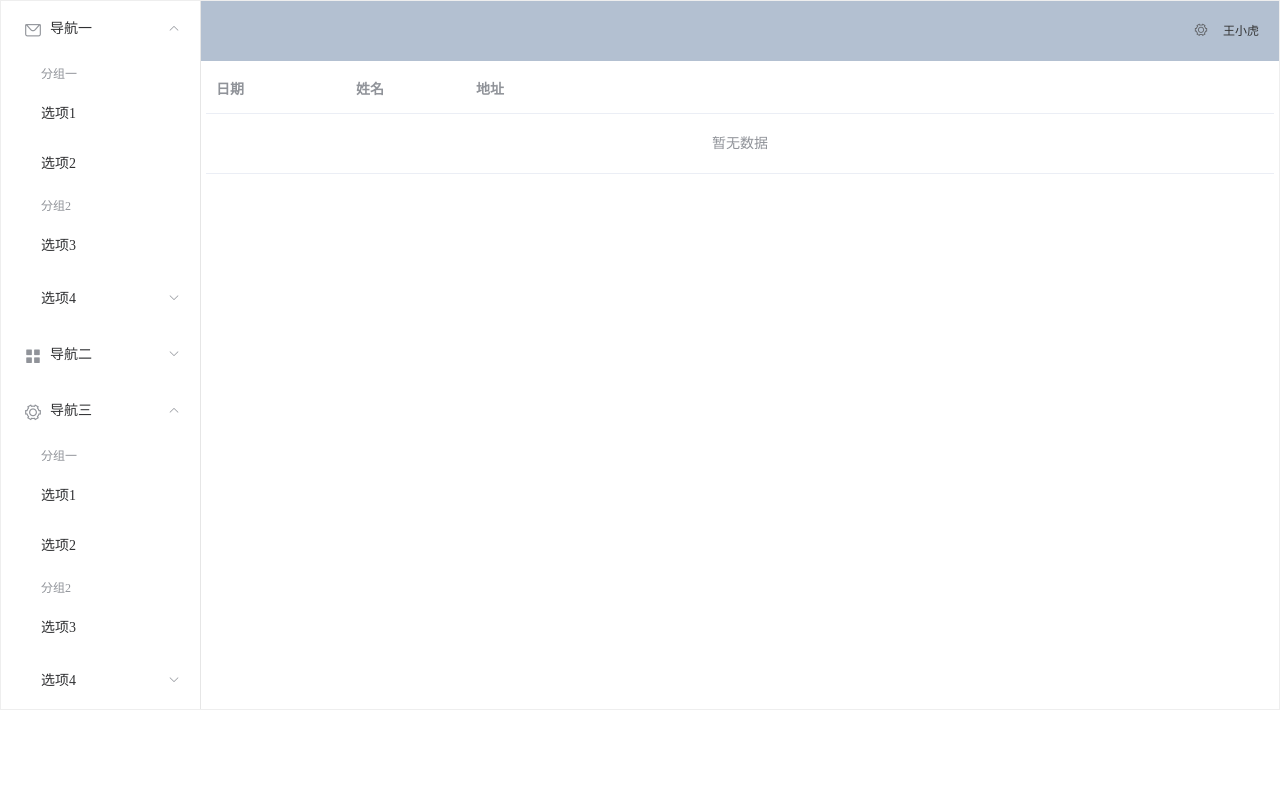
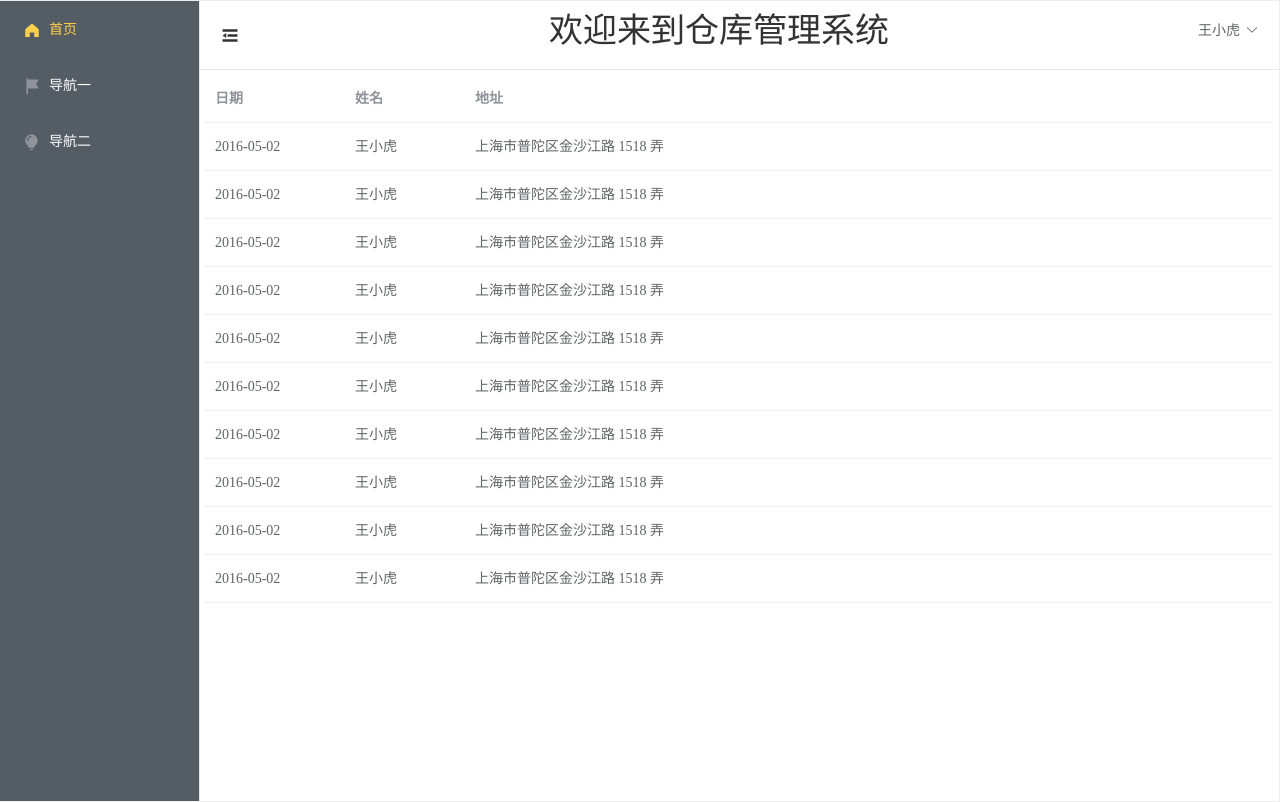
Before and after one commit to zyd806094224/WmsWeb, a Vue app: page /Index in a window 1280 px wide. Built offline with nearby package versions, Linux system fonts and the light colour scheme.

Commit message:
管理系统页面简化、导航栏伸缩能力、父子组件之间传值

```diff
--- a/src/components/Aside.vue
+++ b/src/components/Aside.vue
@@ -1,57 +1,38 @@
 <template>
-  <el-menu :default-openeds="['1', '3']">
-    <el-submenu index="1">
-      <template slot="title"><i class="el-icon-message"></i>导航一</template>
-      <el-menu-item-group>
-        <template slot="title">分组一</template>
-        <el-menu-item index="1-1">选项1</el-menu-item>
-        <el-menu-item index="1-2">选项2</el-menu-item>
-      </el-menu-item-group>
-      <el-menu-item-group title="分组2">
-        <el-menu-item index="1-3">选项3</el-menu-item>
-      </el-menu-item-group>
-      <el-submenu index="1-4">
-        <template slot="title">选项4</template>
-        <el-menu-item index="1-4-1">选项4-1</el-menu-item>
-      </el-submenu>
-    </el-submenu>
-    <el-submenu index="2">
-      <template slot="title"><i class="el-icon-menu"></i>导航二</template>
-      <el-menu-item-group>
-        <template slot="title">分组一</template>
-        <el-menu-item index="2-1">选项1</el-menu-item>
-        <el-menu-item index="2-2">选项2</el-menu-item>
-      </el-menu-item-group>
-      <el-menu-item-group title="分组2">
-        <el-menu-item index="2-3">选项3</el-menu-item>
-      </el-menu-item-group>
-      <el-submenu index="2-4">
-        <template slot="title">选项4</template>
-        <el-menu-item index="2-4-1">选项4-1</el-menu-item>
-      </el-submenu>
-    </el-submenu>
-    <el-submenu index="3">
-      <template slot="title"><i class="el-icon-setting"></i>导航三</template>
-      <el-menu-item-group>
-        <template slot="title">分组一</template>
-        <el-menu-item index="3-1">选项1</el-menu-item>
-        <el-menu-item index="3-2">选项2</el-menu-item>
-      </el-menu-item-group>
-      <el-menu-item-group title="分组2">
-        <el-menu-item index="3-3">选项3</el-menu-item>
-      </el-menu-item-group>
-      <el-submenu index="3-4">
-        <template slot="title">选项4</template>
-        <el-menu-item index="3-4-1">选项4-1</el-menu-item>
-      </el-submenu>
-    </el-submenu>
+  <el-menu style="height: 100vh" default-active="/Home"
+           background-color="#545c64"
+           text-color="#fff"
+           active-text-color="#ffd04b"
+           :collapse="isCollapse"
+           :collapse-transition="false"
+  >
+    <el-menu-item index="/Home">
+      <i class="el-icon-s-home"></i>
+      <span slot="title">首页</span>
+    </el-menu-item>
+
+    <el-menu-item index="/One">
+      <i class="el-icon-s-flag"></i>
+      <span slot="title">导航一</span>
+    </el-menu-item>
+
+    <el-menu-item index="/Two">
+      <i class="el-icon-s-opportunity"></i>
+      <span slot="title">导航二</span>
+    </el-menu-item>
   </el-menu>
 </template>
 
 <script>
 export default {
   // eslint-disable-next-line vue/multi-word-component-names
-  name: "Aside"
+  name: "Aside",
+  data() {
+    return {}
+  },
+  props: {
+    isCollapse: Boolean
+  }
 }
 </script>
 
--- a/src/components/Header.vue
+++ b/src/components/Header.vue
@@ -1,20 +1,40 @@
 <template>
-<div>
+<div style="display: flex;line-height: 60px;">
+  <div style="margin-top: 8px;cursor: pointer;">
+    <i :class="icon" style="font-size: 20px" @click="collapse"></i>
+  </div>
+  <div style="flex: 1;text-align: center;font-size: 34px;">
+    <span>欢迎来到仓库管理系统</span>
+  </div>
   <el-dropdown>
-    <i class="el-icon-setting" style="margin-right: 15px"></i>
+    <span>王小虎</span>
+    <i class="el-icon-arrow-down" style="margin-left: 5px"></i>
     <el-dropdown-menu slot="dropdown">
-      <el-dropdown-item>查看</el-dropdown-item>
-      <el-dropdown-item>新增</el-dropdown-item>
-      <el-dropdown-item>删除</el-dropdown-item>
+      <el-dropdown-item @click.native="toUser">个人资料</el-dropdown-item>
+      <el-dropdown-item @click.native="logout">退出登录</el-dropdown-item>
     </el-dropdown-menu>
   </el-dropdown>
-  <span>王小虎</span>
 </div>
 </template>
 
 <script>
 export default {
-  name: "Header"
+  // eslint-disable-next-line vue/multi-word-component-names
+  name: "Header",
+  props:{
+    icon:String
+  },
+  methods:{
+    toUser(){
+
+    },
+    logout(){
+
+    },
+    collapse(){
+      this.$emit('doCollapse')
+    }
+  }
 }
 </script>
 
--- a/src/components/Index.vue
+++ b/src/components/Index.vue
@@ -1,13 +1,14 @@
 <template>
   <el-container style="height: 100%; border: 1px solid #eee">
-    <el-aside width="200px" style="background-color: rgb(238, 241, 246);height: 100%">
-      <Aside></Aside>
+    <el-aside :width="aside_width" style="background-color: rgb(238, 241, 246);height: 100%;margin-left: -1px">
+      <Aside :isCollapse="isCollapse"></Aside>
     </el-aside>
     <el-container style="height: 100%;">
-      <el-header style="text-align: right; font-size: 12px">
-        <Header></Header>
+      <el-header
+          style="text-align: right; font-size: 12px;height: 100%;border-bottom: rgba(168,168,168,0.3) 1px solid;">
+        <Header @doCollapse="doCollapse" :icon="icon"></Header>
       </el-header>
-      <el-main>
+      <el-main style="height: 100%">
         <Main></Main>
       </el-main>
     </el-container>
@@ -18,18 +19,30 @@
 import Aside from "@/components/Aside";
 import Header from "@/components/Header";
 import Main from "@/components/Main";
+
 export default {
   // eslint-disable-next-line vue/multi-word-component-names
   name: "Index",
   components: {Main, Header, Aside},
   data() {
-    const item = {
-      date: '2016-05-02',
-      name: '王小虎',
-      address: '上海市普陀区金沙江路 1518 弄'
-    };
     return {
-      tableData: Array(10).fill(item)
+      isCollapse: false,
+      aside_width: '200px',
+      icon: 'el-icon-s-fold'
+    }
+  },
+  methods: {
+    doCollapse() {
+      console.log('doCollapse')
+      // eslint-disable-next-line vue/no-mutating-props
+      this.isCollapse = !this.isCollapse
+      if (!this.isCollapse) {//展开状态
+        this.aside_width = '200px'
+        this.icon = 'el-icon-s-fold'
+      } else {//折叠状态
+        this.aside_width = '64px'
+        this.icon = 'el-icon-s-unfold'
+      }
     }
   }
 }
@@ -37,7 +50,6 @@ export default {
 
 <style scoped>
 .el-header {
-  background-color: #B3C0D1;
   color: #333;
   line-height: 60px;
 }
--- a/src/components/Main.vue
+++ b/src/components/Main.vue
@@ -11,7 +11,18 @@
 
 <script>
 export default {
-  name: 'Main'
+  // eslint-disable-next-line vue/multi-word-component-names
+  name: 'Main',
+  data() {
+    const item = {
+      date: '2016-05-02',
+      name: '王小虎',
+      address: '上海市普陀区金沙江路 1518 弄'
+    };
+    return {
+      tableData: Array(10).fill(item)
+    }
+  }
 }
 </script>
 
```
